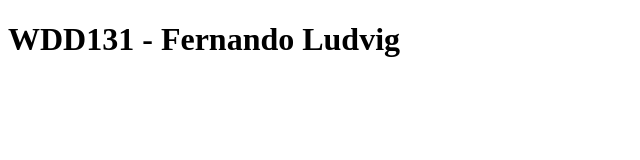
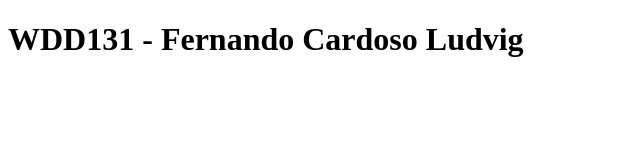
Before and after one commit to fernandoludvig/wdd131, a plain HTML site: page index.html in a window 1280 px wide. Shown: the whole page, without its empty margins (0-640 px from the left). Drawn offline with Linux system fonts and the light colour scheme.

Commit message:
initial commit

```diff
--- a/index.html
+++ b/index.html
@@ -6,6 +6,6 @@
     <title>WDD 131</title>
 </head>
 <body>
-    <h1>WDD131 - Fernando Ludvig</h1>
+    <h1>WDD131 - Fernando Cardoso Ludvig</h1>
 </body>
 </html>
```
